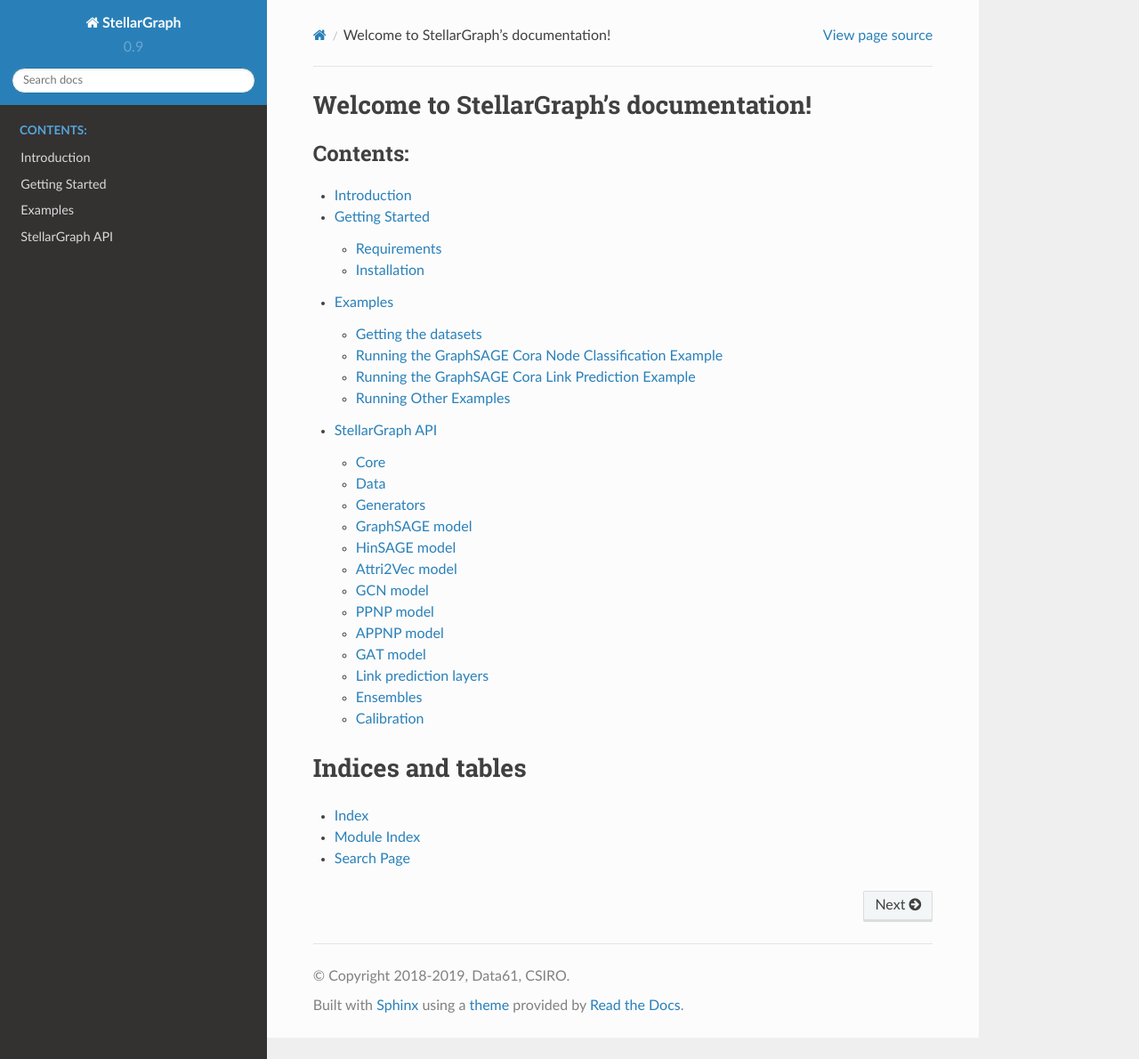
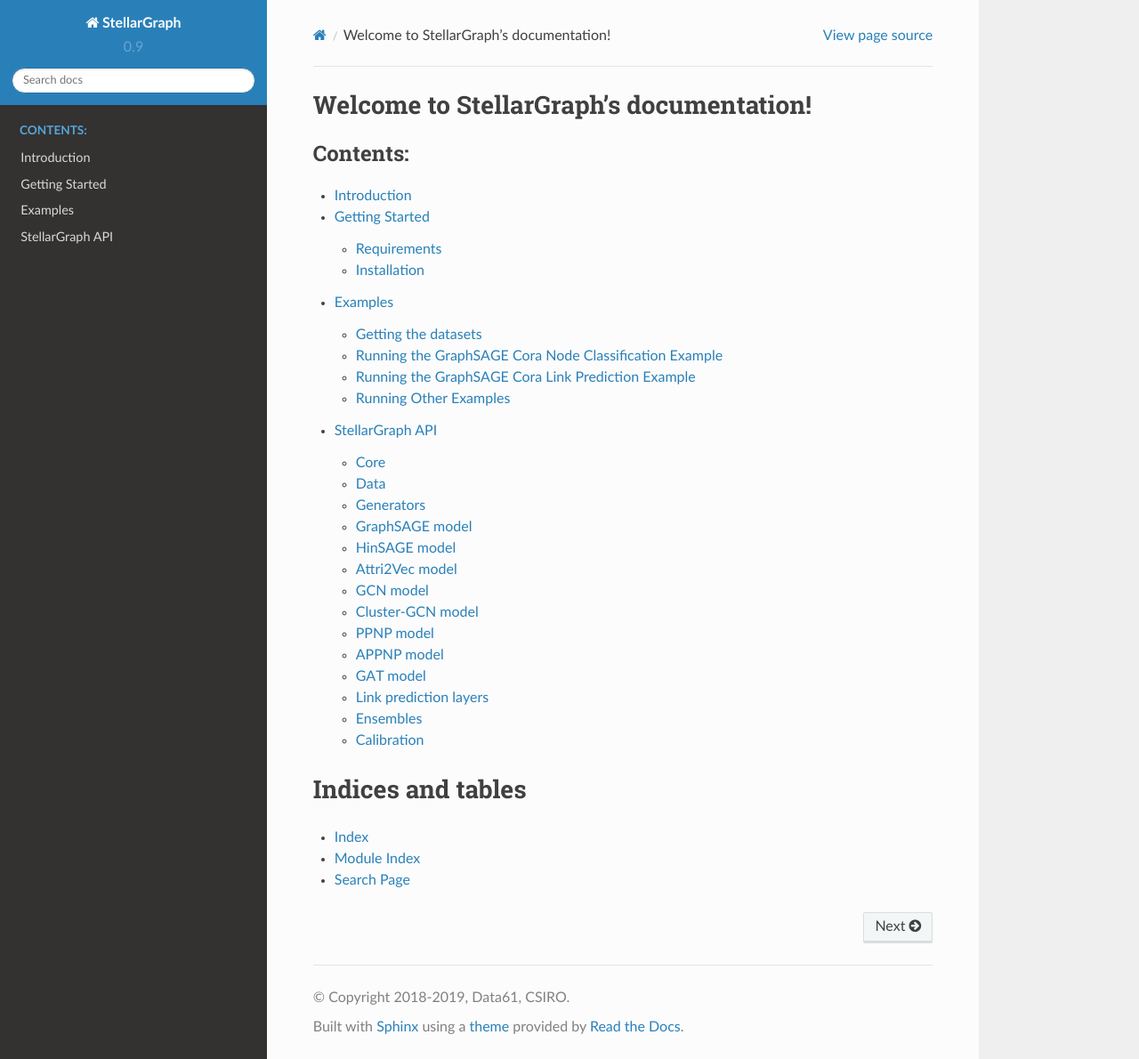
Before and after one commit to stellargraph/stellargraph, a Sphinx documentation site: the page built from docs/index.txt, in a window 1280 px wide and 1190 px high. Shown: the whole window at 89% size. Built offline with Sphinx 7.4.7 and the Read the Docs theme 2.0.0, drawn with Linux system fonts in a browser that asks for light colours.

Commit message:
Added Cluster-GCN related modules.

```diff
--- a/docs/api.txt
+++ b/docs/api.txt
@@ -48,6 +48,12 @@
 
 .. automodule:: stellargraph.layer.gcn
   :members: GCN, GraphConvolution
+
+Cluster-GCN model
+------------------
+
+.. automodule:: stellargraph.layer.cluster_gcn
+  :members: ClusterGCN, ClusterGraphConvolution
 
 
 PPNP model
```
Also changed, not shown: other parts of docs/api.txt (+1 -1 lines).
